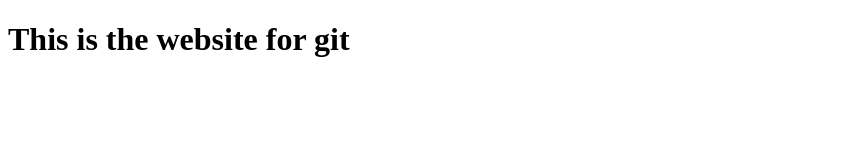
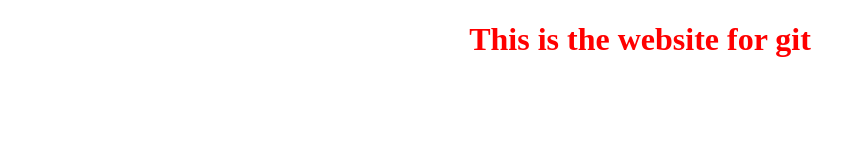
Before and after one commit to Fatinls/Fatin_upn_zetta_learning, a plain HTML site: page index.html in a window 1280 px wide. Shown: the whole page, without its empty margins (0-866 px from the left). Drawn offline with Linux system fonts and the light colour scheme.

Commit message:
[UI] Update Index HTML and Style.css to have red color on text <h1>

```diff
--- /dev/null
+++ b/assets/style.css
@@ -0,0 +1,3 @@
+.red-color{
+    color: red;
+}
--- a/index.html
+++ b/index.html
@@ -2,8 +2,9 @@
 <html>
     <head>
         <title>Website for git</title>
+        <link rel="stylesheet" href="assets/style.css">
     </head>
     <body>
-        <h1>This is the website for git </h1>
+        <center><h1 class='red-color'>This is the website for git </h1></center>
     </body>
 </html>
```
Also changed, not shown: style.css (deleted).
